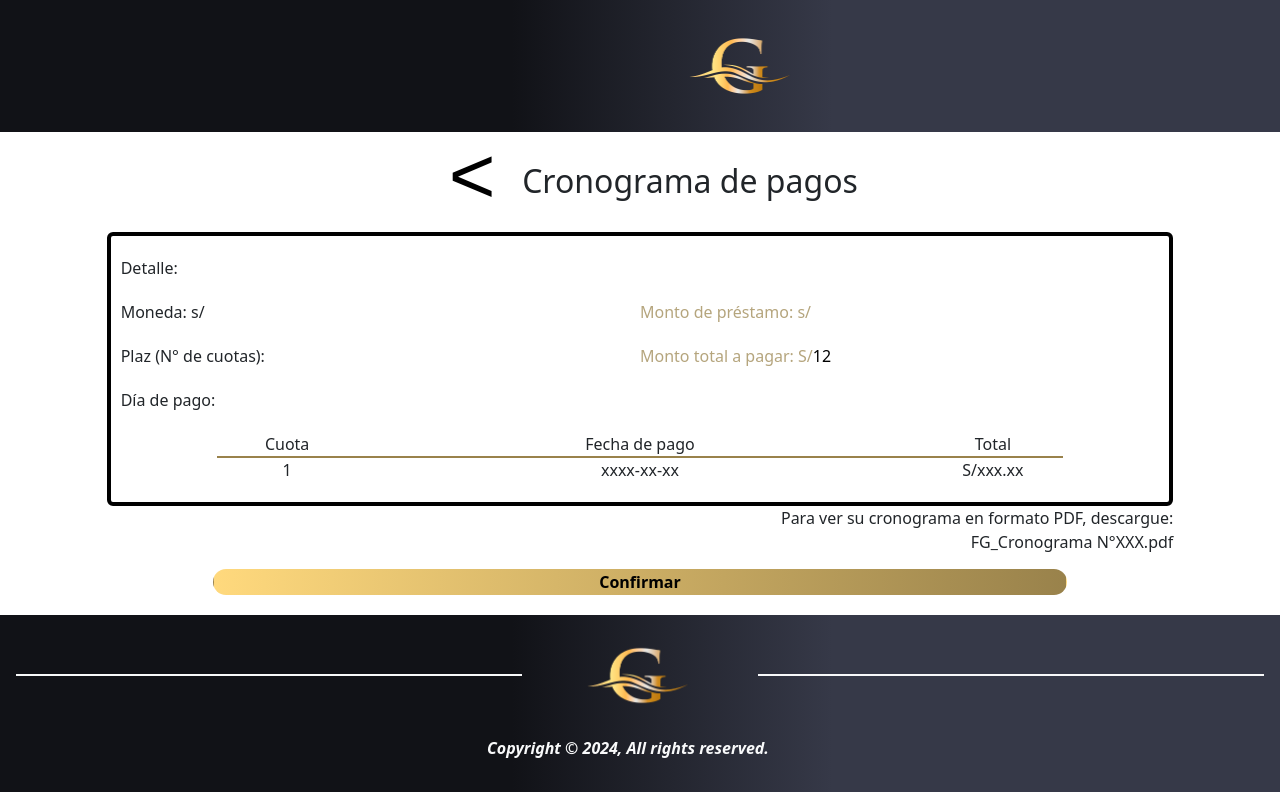
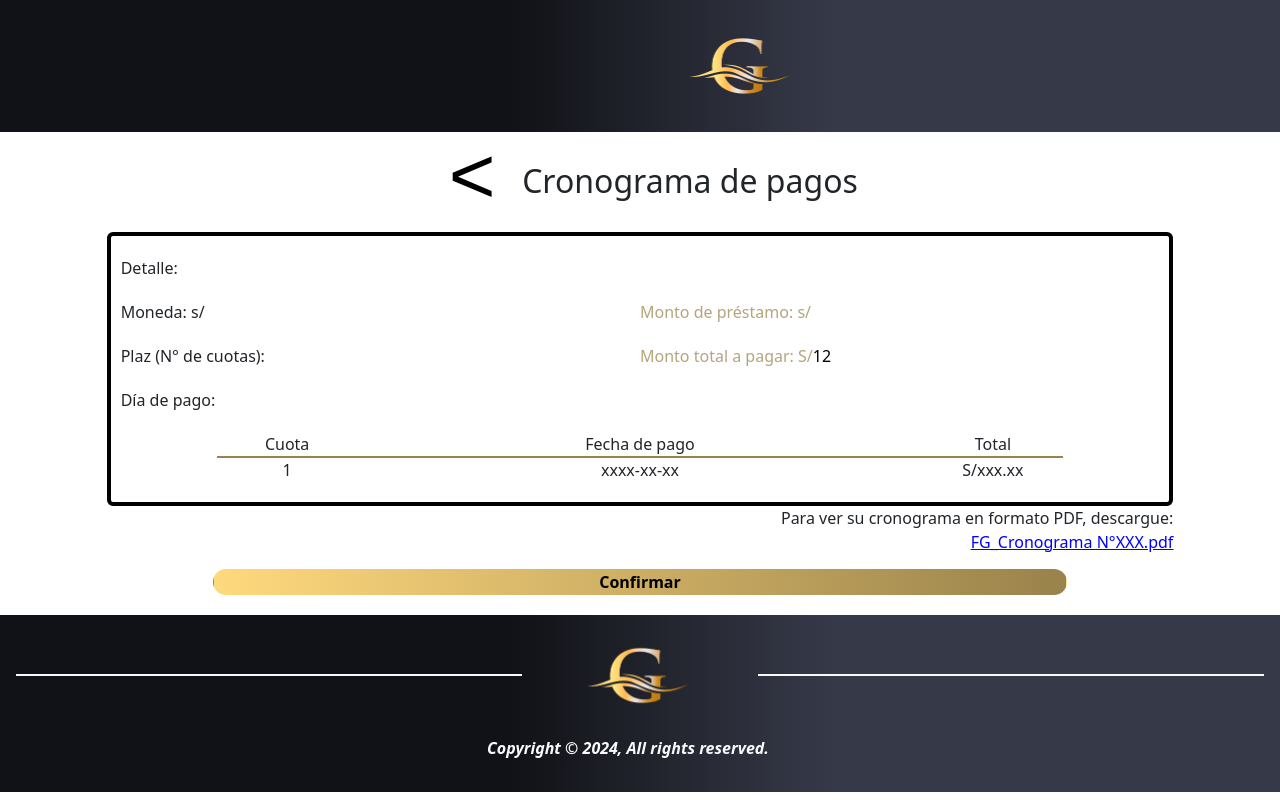
Before and after one commit to FinancieraGuevara/Financiera-Frontend, an Angular app in the folder app/: page /login in a window 1280 px wide. Built offline with nearby package versions, Linux system fonts and the light colour scheme.

Commit message:
Boton descargar pdf

```diff
--- a/app/src/app/cronograma-de-pagos/cronograma-de-pagos.component.html
+++ b/app/src/app/cronograma-de-pagos/cronograma-de-pagos.component.html
@@ -82,8 +82,8 @@
             <div class="row ">
                 <p class="text-end">Para ver su cronograma en formato PDF, descargue:</p>
             </div>
-            <div class="row">
-                <p class="text-end">FG_Cronograma N°<span>XXX</span>.pdf</p>
+            <div class="row download">
+                <p class="text-end download">FG_Cronograma N°<span>XXX</span>.pdf</p>
             </div>
         </div>
 
--- a/app/src/app/cronograma-de-pagos/cronograma-de-pagos.component.scss
+++ b/app/src/app/cronograma-de-pagos/cronograma-de-pagos.component.scss
@@ -105,3 +105,13 @@
         transform: scale(1.1);
     }
   }
+
+.download {
+    cursor: pointer;
+    text-decoration: underline;
+    color: blue;
+
+    &:hover {
+        color: black; /* Example hover effect */
+    }
+}
```
